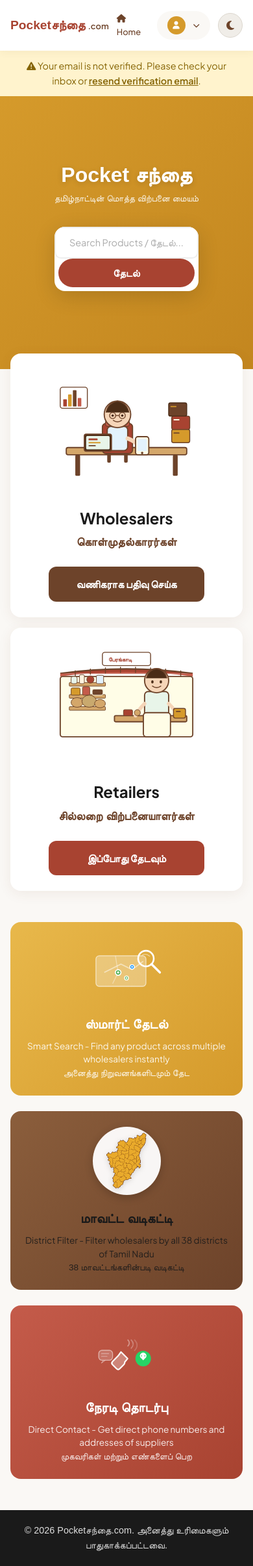
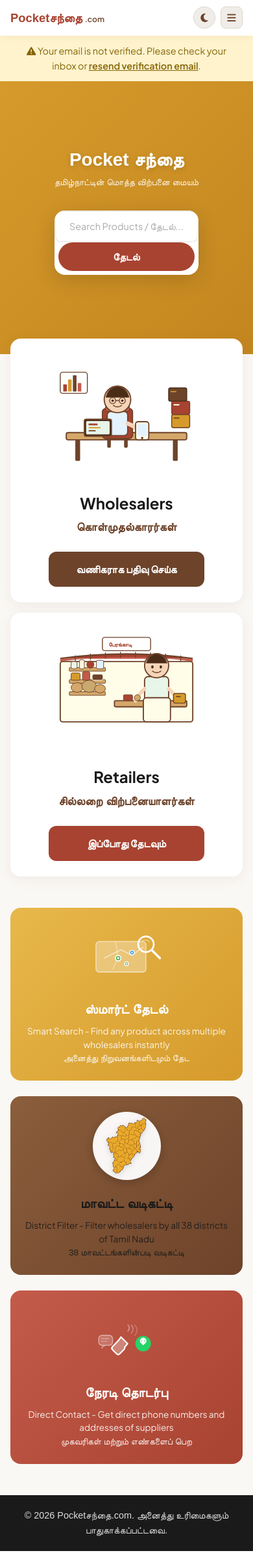
Before and after one commit to saravanan2006-coder/pocket-santhai, a Django app: page / in a window 390 px wide. Shown: the whole page at 65% size. After the commit the page ends 2387 px from the top, so only its background shows below. Run offline with Django 5.2, Linux system fonts and the light colour scheme; the visitor is signed in with stand-in values (Sample User, id 1); parts of the project's set-up code (start-up, migrations or seed data) failed here and were passed over; some web fonts are replaced.

Commit message:
fix(responsive): eliminate horizontal scrolling and add collapsible mobile navigation menu

```diff
--- a/marketplace/templates/base.html
+++ b/marketplace/templates/base.html
@@ -43,15 +43,20 @@
             <span class="tamil-name">Pocketசந்தை</span><span class="domain">.com</span>
         </a>
 
-        <button class="navbar-toggle" id="navToggle" onclick="toggleNav()" aria-label="Toggle menu">
-            <i class="fas fa-bars"></i>
-        </button>
+        <div class="navbar-actions">
+            <button id="themeToggle" class="theme-toggle" type="button" aria-label="Toggle dark mode" title="Toggle dark mode">
+                <i class="fas fa-moon" id="themeToggleIcon"></i>
+            </button>
+            <button class="navbar-toggle" id="navToggle" onclick="toggleNav()" aria-label="Toggle navigation menu" title="Toggle navigation menu">
+                <i class="fas fa-bars" id="navToggleIcon"></i>
+            </button>
+        </div>
 
         <div class="navbar-right" id="navbarRight">
             {% if user.is_authenticated %}
                 <a href="{% url 'home' %}" class="btn-login" style="background:transparent; color:var(--brown); box-shadow:none;"><i class="fas fa-home"></i> Home</a>
                 {% if user.role == 'seller' %}
-                    <a href="{% url 'seller_dashboard' %}" class="btn-login">My Stock</a>
+                    <a href="{% url 'seller_dashboard' %}" class="btn-login"><i class="fas fa-boxes"></i> My Stock</a>
                 {% endif %}
                 {% if user.role == 'retailer' %}
                     <a href="{% url 'search' %}" class="btn-login"><i class="fas fa-search"></i> Search</a>
@@ -84,9 +89,6 @@
                     <a href="{% url 'register' %}" class="btn-register">Register</a>
                 </div>
             {% endif %}
-            <button id="themeToggle" class="theme-toggle" type="button" aria-label="Toggle dark mode" title="Toggle dark mode">
-                <i class="fas fa-moon" id="themeToggleIcon"></i>
-            </button>
         </div>
     </nav>
 
@@ -116,8 +118,32 @@
         // ---- Mobile Nav Toggle ----
         function toggleNav() {
             var right = document.getElementById('navbarRight');
-            right.classList.toggle('show');
+            var icon = document.getElementById('navToggleIcon');
+            if (!right) return;
+            var isOpen = right.classList.toggle('show');
+            if (icon) {
+                if (isOpen) {
+                    icon.classList.remove('fa-bars');
+                    icon.classList.add('fa-times');
+                } else {
+                    icon.classList.remove('fa-times');
+                    icon.classList.add('fa-bars');
+                }
+            }
         }
+
+        document.addEventListener('click', function(e) {
+            var nav = document.querySelector('.navbar');
+            var right = document.getElementById('navbarRight');
+            var icon = document.getElementById('navToggleIcon');
+            if (right && right.classList.contains('show') && nav && !nav.contains(e.target)) {
+                right.classList.remove('show');
+                if (icon) {
+                    icon.classList.remove('fa-times');
+                    icon.classList.add('fa-bars');
+                }
+            }
+        });
 
         // ---- Auto-dismiss Toasts ----
         document.addEventListener('DOMContentLoaded', function() {
--- a/static/css/style.css
+++ b/static/css/style.css
@@ -165,6 +165,9 @@
 html {
   scroll-behavior: smooth;
   -webkit-text-size-adjust: 100%;
+  overflow-x: hidden;
+  max-width: 100vw;
+  width: 100%;
 }
 
 body {
@@ -173,8 +176,10 @@ body {
   color: var(--charcoal);
   line-height: 1.6;
   overflow-x: hidden;
+  max-width: 100vw;
   width: 100%;
   min-height: 100vh;
+  position: relative;
 }
 
 img, svg {
@@ -379,6 +384,9 @@ h4 { font-size: clamp(1rem, 1.5vw, 1.2rem); }
   position: sticky;
   top: 0;
   z-index: 100;
+  width: 100%;
+  max-width: 100vw;
+  box-sizing: border-box;
 }
 
 .navbar-brand {
@@ -387,6 +395,7 @@ h4 { font-size: clamp(1rem, 1.5vw, 1.2rem); }
   text-decoration: none;
   gap: 0.25rem;
   flex-shrink: 0;
+  order: 1;
 }
 
 .navbar-brand .tamil-name {
@@ -406,16 +415,43 @@ h4 { font-size: clamp(1rem, 1.5vw, 1.2rem); }
   display: flex;
   align-items: center;
   gap: 1.5rem;
+  order: 2;
+  margin-left: auto;
+  margin-right: 1rem;
+}
+
+.navbar-actions {
+  display: flex;
+  align-items: center;
+  gap: 0.5rem;
+  order: 3;
+  flex-shrink: 0;
 }
 
 .navbar-toggle {
   display: none;
-  background: none;
-  border: none;
-  font-size: 1.5rem;
+  background: var(--toggle-bg);
+  border: 1.5px solid var(--toggle-border);
+  border-radius: 8px;
+  width: 38px;
+  height: 38px;
+  font-size: 1.1rem;
   color: var(--brown);
   cursor: pointer;
-  padding: 0.25rem;
+  padding: 0;
+  align-items: center;
+  justify-content: center;
+  transition: all var(--transition);
+  flex-shrink: 0;
+}
+
+.navbar-toggle:hover {
+  background: var(--toggle-hover-bg);
+}
+
+.navbar-toggle:focus-visible {
+  outline: 2px solid var(--mustard);
+  outline-offset: 2px;
 }
 
 /* ---- Theme Toggle Button ---- */
@@ -1321,28 +1357,127 @@ tr:hover {
   .role-card:nth-child(2) { animation-delay: 0.15s; }
 }
 
-/* Mobile */
+/* Tablet & Mobile Navigation (≤ 768px) */
+@media (max-width: 768px) {
+  .navbar {
+    padding: 0.65rem 1rem;
+    flex-wrap: wrap;
+  }
+
+  .navbar-brand {
+    order: 1;
+  }
+
+  .navbar-brand .tamil-name {
+    font-size: 1.35rem;
+  }
+
+  .navbar-brand .domain {
+    font-size: 0.85rem;
+  }
+
+  .navbar-actions {
+    order: 2;
+    margin-left: auto;
+    margin-right: 0;
+    gap: 0.5rem;
+  }
+
+  .navbar-toggle {
+    display: inline-flex;
+  }
+
+  .navbar-right {
+    order: 3;
+    display: none;
+    width: 100%;
+    margin: 0.65rem 0 0;
+    padding: 0.75rem 0 0.5rem;
+    border-top: 1px solid var(--border-color);
+    flex-direction: column;
+    align-items: stretch;
+    gap: 0.5rem;
+  }
+
+  .navbar-right.show {
+    display: flex;
+    animation: slideDown 0.25s ease-out;
+  }
+
+  .navbar-right .btn-login {
+    display: flex;
+    align-items: center;
+    gap: 0.75rem;
+    padding: 0.7rem 1rem;
+    border-radius: 10px;
+    width: 100%;
+    font-size: 0.95rem;
+    color: var(--brown);
+  }
+
+  .navbar-right .btn-login:hover {
+    background: var(--bg-surface-subtle);
+  }
+
+  .navbar-right .nav-auth-links {
+    display: flex;
+    gap: 0.75rem;
+    width: 100%;
+    margin-top: 0.25rem;
+  }
+
+  .navbar-right .nav-auth-links .btn-login,
+  .navbar-right .nav-auth-links .btn-register {
+    flex: 1;
+    text-align: center;
+    justify-content: center;
+    padding: 0.7rem 1rem;
+  }
+
+  .nav-profile {
+    width: 100%;
+    justify-content: flex-start;
+    padding: 0.7rem 1rem;
+    border-radius: 10px;
+  }
+
+  .nav-profile span:not(.avatar) {
+    display: inline;
+  }
+
+  .nav-chevron {
+    margin-left: auto;
+  }
+
+  .dropdown-menu {
+    position: static;
+    box-shadow: none;
+    border: 1px solid var(--border-subtle);
+    margin-top: 0.35rem;
+    width: 100%;
+    background: var(--bg-surface-subtle);
+  }
+}
+
+/* Mobile (≤ 600px) */
 @media (max-width: 600px) {
-  .navbar { padding: 0.75rem 1rem; }
   .hero { padding: 2rem 1rem 3rem; }
   .hero-illustration { display: none; }
-  .hero-title { font-size: 2.5rem; }
-  .hero-search { flex-direction: column; border-radius: var(--radius); }
+  .hero-title { font-size: clamp(1.8rem, 7vw, 2.5rem); word-break: break-word; }
+  .hero-search { flex-direction: column; border-radius: var(--radius); width: 100%; }
   .hero-search .search-icon { display: none; }
-  .hero-search input { padding: 1rem; text-align: center; }
-  .hero-search button { margin: 0 6px 6px; }
-
-  .dual-cards { padding: 0 1rem; margin-top: -1.5rem; gap: 1rem; }
-  .features { padding: 0 1rem; }
-  .navbar-right { gap: 0.75rem; }
-  .nav-profile span:not(.avatar) { display: none; }
+  .hero-search input { padding: 1rem; text-align: center; width: 100%; }
+  .hero-search button { margin: 0 6px 6px; width: calc(100% - 12px); }
+
+  .dual-cards { padding: 0 1rem; margin-top: -1.5rem; gap: 1rem; width: 100%; box-sizing: border-box; }
+  .features { padding: 0 1rem; width: 100%; box-sizing: border-box; }
 
   .search-filter-form { grid-template-columns: 1fr; }
-  .page-header, .page-content { padding-left: 1rem; padding-right: 1rem; }
-  .page-card { padding: 1.25rem; }
-  .auth-card { padding: 1.5rem; }
-
-  .result-card { padding: 1rem; }
+  .page-header, .page-content { padding-left: 1rem; padding-right: 1rem; max-width: 100vw; box-sizing: border-box; }
+  .page-card { padding: 1.25rem; max-width: 100%; box-sizing: border-box; }
+  .auth-card { padding: 1.5rem; max-width: 100%; box-sizing: border-box; }
+
+  .result-card { padding: 1rem; max-width: 100%; box-sizing: border-box; }
   .result-card .result-grid > div {
     text-align: center;
   }
@@ -1351,19 +1486,21 @@ tr:hover {
     flex-direction: column;
     gap: 0.75rem;
     text-align: center;
-  }
-
-  /* Mobile dropdown for seller dashboard */
+    max-width: 100%;
+    box-sizing: border-box;
+  }
+
+  /* Contain table horizontally */
   table { min-width: 500px; }
-  .table-wrapper { margin: 0 -1rem; border-radius: 0; }
+  .table-wrapper { margin: 0; border-radius: var(--radius-sm); width: 100%; max-width: 100%; }
 
   .btn-submit, .btn-cancel {
     width: 100%;
     justify-content: center;
   }
 
-  .dual-cards .role-card { padding: 1.5rem; }
-  .feature-tile { padding: 1.5rem 1rem; }
+  .dual-cards .role-card { padding: 1.5rem; max-width: 100%; box-sizing: border-box; }
+  .feature-tile { padding: 1.5rem 1rem; max-width: 100%; box-sizing: border-box; }
 
   .hero-search input { font-size: 0.9rem; padding: 0.85rem; }
 
@@ -1373,19 +1510,20 @@ tr:hover {
     max-width: none;
   }
 
-  .footer { padding: 1.25rem 1rem; }
-
-  .search-filter-card { padding: 1rem; }
-}
-
-/* Small Mobile */
+  .footer { padding: 1.25rem 1rem; max-width: 100vw; box-sizing: border-box; }
+
+  .search-filter-card { padding: 1rem; max-width: 100%; box-sizing: border-box; }
+}
+
+/* Small Mobile (≤ 400px) */
 @media (max-width: 400px) {
-  .navbar-brand .tamil-name { font-size: 1.2rem; }
-  .navbar-brand .domain { font-size: 0.8rem; }
-  .hero-title { font-size: 2rem; }
+  .navbar-brand .tamil-name { font-size: 1.15rem; }
+  .navbar-brand .domain { font-size: 0.75rem; }
+  .hero-title { font-size: 1.75rem; }
   .hero-subtitle { font-size: 0.85rem; }
   .btn-login { padding: 0.4rem 0.75rem; font-size: 0.8rem; }
   .btn-register { padding: 0.4rem 1rem; font-size: 0.8rem; }
+  .theme-toggle, .navbar-toggle { width: 34px; height: 34px; font-size: 0.95rem; }
 }
 
 /* ---- Print ---- */
```
